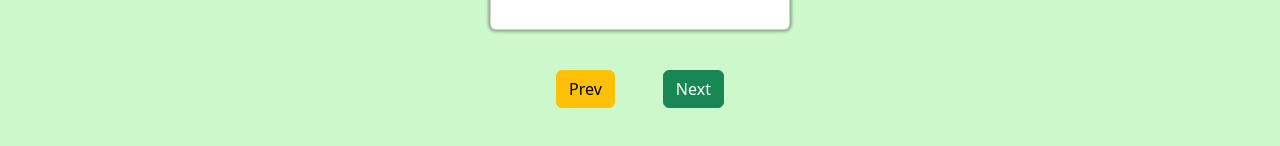
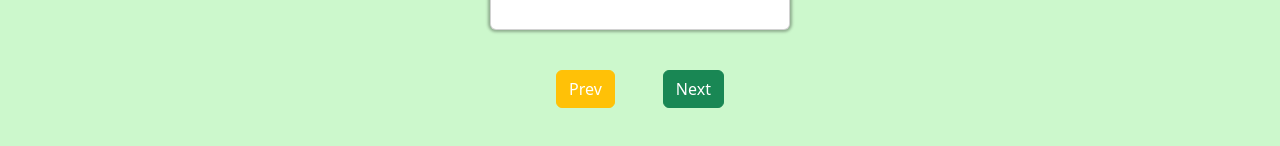
Before and after one commit to imrezwan/flashcard-react, a React (Create React App) app: page / in a window 1280 px wide. Shown: the part 366-512 px from the top of the page. Built offline with nearby package versions, Linux system fonts and the light colour scheme.

Commit message:
Updated button text color

```diff
--- a/src/App.css
+++ b/src/App.css
@@ -69,3 +69,7 @@
 .action-buttons {
   text-align: center;
 }
+
+.prev-next-btns{
+  color: white;
+}
--- a/src/App.js
+++ b/src/App.js
@@ -38,8 +38,8 @@ function App() {
       <Toolbar></Toolbar>
       <Card {...allCards.find(item=> item.id === curCardId)}></Card>
       <div className="action-buttons">
-        <Button variant="warning" className="me-4" onClick={goToPrev}>Prev</Button>
-        <Button variant="success" className="ms-4" onClick={goToNext}>Next</Button>
+        <Button variant="warning" className="me-4 prev-next-btns" onClick={goToPrev}>Prev</Button>
+        <Button variant="success" className="ms-4 prev-next-btns" onClick={goToNext}>Next</Button>
       </div>
     </Container>
   );
```
Also changed, not shown: 1 other file (tests, documents, lock files or other folders).
